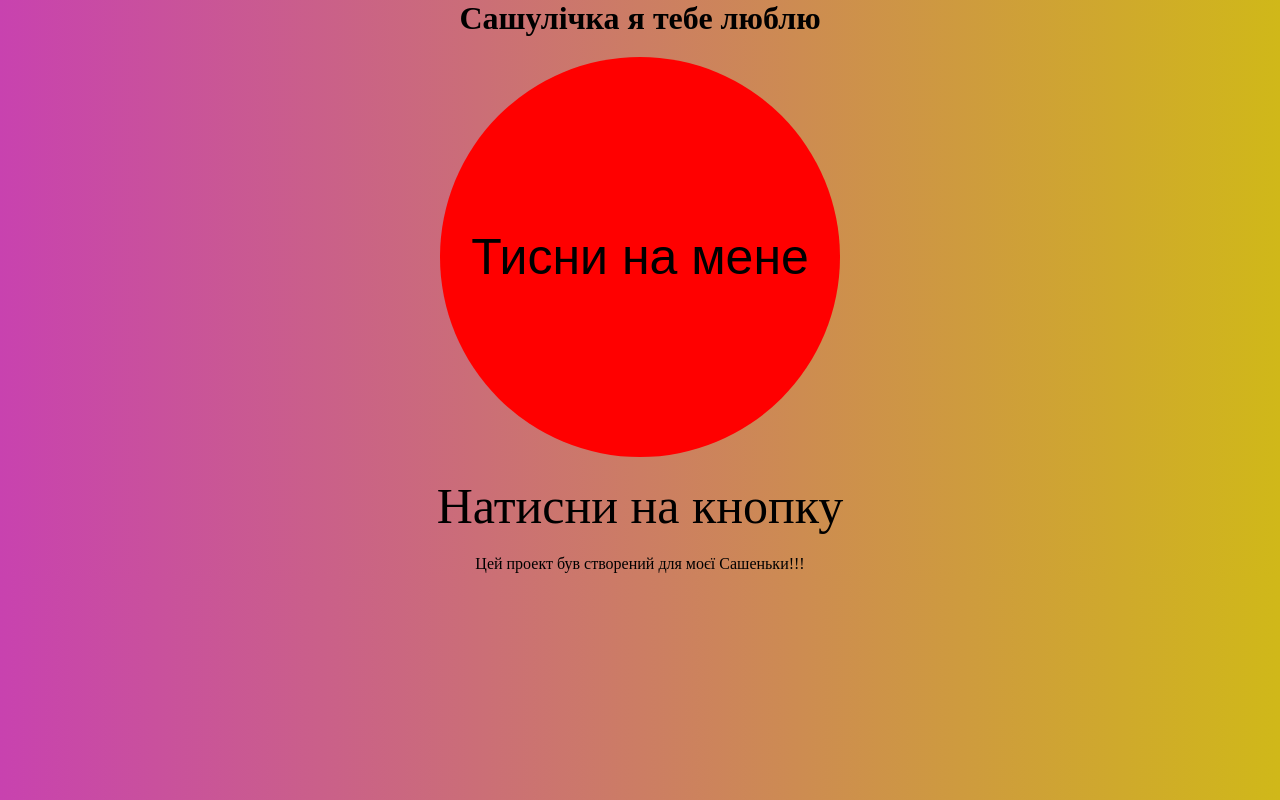
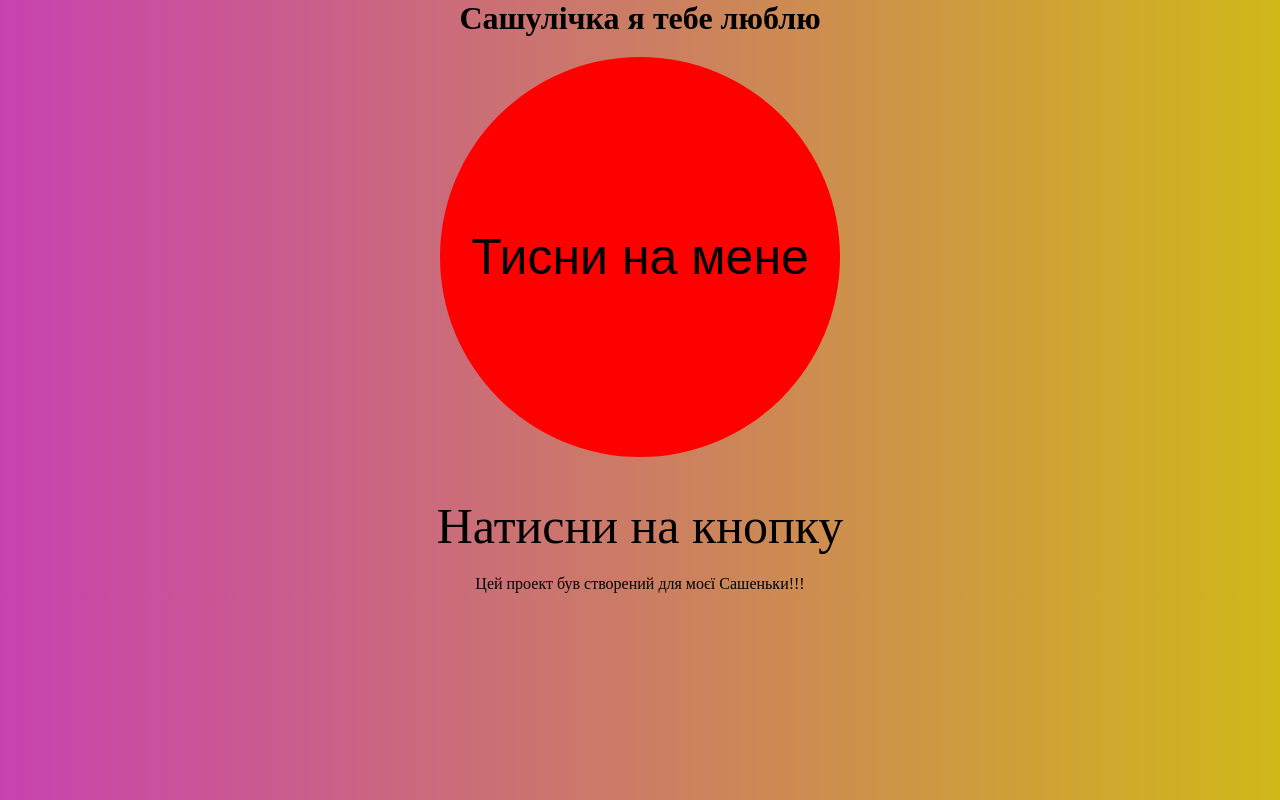
Before and after one commit to SashkaUA/ForSashenka, a plain HTML site: page index.html in a window 1280 px wide. Drawn offline with Linux system fonts and the light colour scheme.

Commit message:
Update style.css

```diff
--- a/css/style.css
+++ b/css/style.css
@@ -37,10 +37,8 @@ main button:active{
   color: #000000;
 }
 main p{
-  margin-top: 20px;
+  margin-top: 40px;
   font-size: 50px;
-  border: 2px solid linear-gradient(90deg,#d0b819 0%, #c842af 100%);
-  border-radius: 10px;
 }
 footer{
   text-align: center;
```
